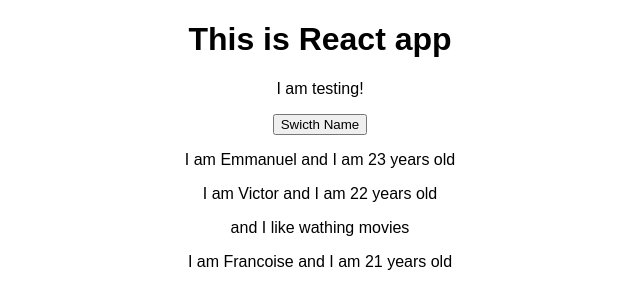
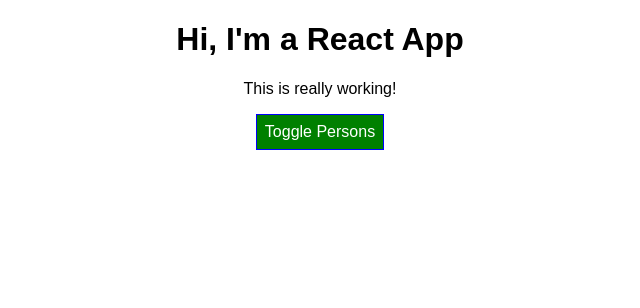
Before and after one commit to hakoemmy/React-app-recommended, a React (Create React App) app: page / in a window 1280 px wide. Shown: the top 308 px of the page, without its empty margins (320-960 px from the left). Built offline with nearby package versions, Linux system fonts and the light colour scheme.

Commit message:
Learn react stage1 (#4)
* add many components

* Add many components

```diff
--- a/package.json
+++ b/package.json
@@ -3,6 +3,7 @@
   "version": "0.1.0",
   "private": true,
   "dependencies": {
+    "radium": "^0.26.0",
     "react": "^16.11.0",
     "react-dom": "^16.11.0",
     "react-scripts": "1.1.5"
--- a/src/App.css
+++ b/src/App.css
@@ -1,3 +1,14 @@
 .App {
   text-align: center;
 }
+
+.App input{
+  margin-top: 20px;
+}
+.red{
+  color:red;
+}
+
+.bold{
+  font-weight: bold;
+}
--- a/src/App.js
+++ b/src/App.js
@@ -2,55 +2,99 @@
 import './App.css';
 import Person from './Person/Person';
 
-
 class App extends Component {
   state = {
-     persons: [
-      {
-         name: 'Emmanuel',
-         age: 23
-      },
-      {
-          name: 'Victor',
-          age: 22
-      },
-       {
-          name: 'Francoise',
-          age: 21
-        }
-      ]
+    persons: [
+      { id: 'asfa1', name: 'Max', age: 28 },
+      { id: 'vasdf1', name: 'Manu', age: 29 },
+      { id: 'asdf11', name: 'Stephanie', age: 26 }
+    ],
+    otherState: 'some other value',
+    showPersons: false
+  }
+
+  nameChangedHandler = ( event, id ) => {
+    const personIndex = this.state.persons.findIndex(p => {
+      return p.id === id;
+    });
+
+    const person = {
+      ...this.state.persons[personIndex]
     };
 
-    switchNameHandler = () =>{
+    // const person = Object.assign({}, this.state.persons[personIndex]);
 
-      this.setState({
-        persons: [
-        {
-           name: 'Peter',
-           age: 24
-        },
-        {
-            name: 'Victor',
-            age: 22
-        },
-         {
-            name: 'Francoise',
-            age: 22
-          }
-        ]})
+    person.name = event.target.value;
 
+    const persons = [...this.state.persons];
+    persons[personIndex] = person;
+
+    this.setState( {persons: persons} );
+  }
+
+  deletePersonHandler = (personIndex) => {
+    // const persons = this.state.persons.slice();
+    const persons = [...this.state.persons];
+    persons.splice(personIndex, 1);
+    this.setState({persons: persons});
+  }
+
+  togglePersonsHandler = () => {
+    const doesShow = this.state.showPersons;
+    this.setState( { showPersons: !doesShow } );
+  }
+
+  render () {
+    const style = {
+      backgroundColor: 'green',
+      color: 'white',
+      font: 'inherit',
+      border: '1px solid blue',
+      padding: '8px',
+      cursor: 'pointer'
+    };
+
+    let persons = null;
+
+    if ( this.state.showPersons ) {
+      persons = (
+        <div>
+          {this.state.persons.map((person, index) => {
+            return <Person
+              click={() => this.deletePersonHandler(index)}
+              name={person.name}
+              age={person.age}
+              key={person.id}
+              changed={(event) => this.nameChangedHandler(event, person.id)} />
+          })}
+        </div>
+      );
+
+      style.backgroundColor = 'red';
     }
-  render() {
+
+    const classes = [];
+
+    if(this.state.persons.length <=2){
+      classes.push('red');
+    }
+    if(this.state.persons.length <=1){
+      classes.push('bold');
+    }
+
     return (
-    <div className="App">
-       <h1>This is React app</h1>
-       <p>I am testing!</p>
-       <button onClick={this.switchNameHandler}>Swicth Name</button>
-       <Person name={this.state.persons[0].name} age={this.state.persons[0].age}/>
-       <Person name={this.state.persons[1].name} age={this.state.persons[1].age}> and I like wathing movies</Person>
-       <Person name={this.state.persons[2].name} age={this.state.persons[2].age}/>
-    </div>
+
+      <div className="App">
+        <h1>Hi, I'm a React App</h1>
+        <p className={classes.join(' ')}>This is really working!</p>
+        <button
+          style={style}
+          onClick={this.togglePersonsHandler}>Toggle Persons</button>
+        {persons}
+      </div>
+
     );
+    // return React.createElement('div', {className: 'App'}, React.createElement('h1', null, 'Does this work now?'));
   }
 }
 
--- /dev/null
+++ b/src/Person/Person.css
@@ -0,0 +1,11 @@
+.Person{
+    width: 60%;
+    margin: 16px auto;
+    padding: 16px;
+    border: 1px solid #eee;
+    box-shadow: 0px 2px 3px #ccc;
+    text-align: center;
+}
+.Person input{
+    width: 60%;
+}
--- a/src/Person/Person.js
+++ b/src/Person/Person.js
@@ -1,10 +1,13 @@
 import React from 'react';
+import './Person.css';
 
 const person = (props) =>{
+
     return(
-        <div>
-            <p>I am {props.name} and I am {props.age} years old</p>
+        <div className="Person">
+            <p onClick={props.click}>I am {props.name} and I am {props.age} years old</p>
             <p>{props.children}</p>
+            <input type="text" onChange={props.changed} value={props.name} />
         </div>
 
     );
```
Also changed, not shown: src/CharComp/CharComp.css (added, +7 -0 lines), src/CharComp/CharComp.js (added, +15 -0 lines), src/UserInput/UserInput.js (added, +18 -0 lines), src/UserOutput/UserOutput.css (added, +9 -0 lines), src/UserOutput/UserOutput.js (added, +14 -0 lines), src/ValidationInput/ValidationInput.js (added, +13 -0 lines).
